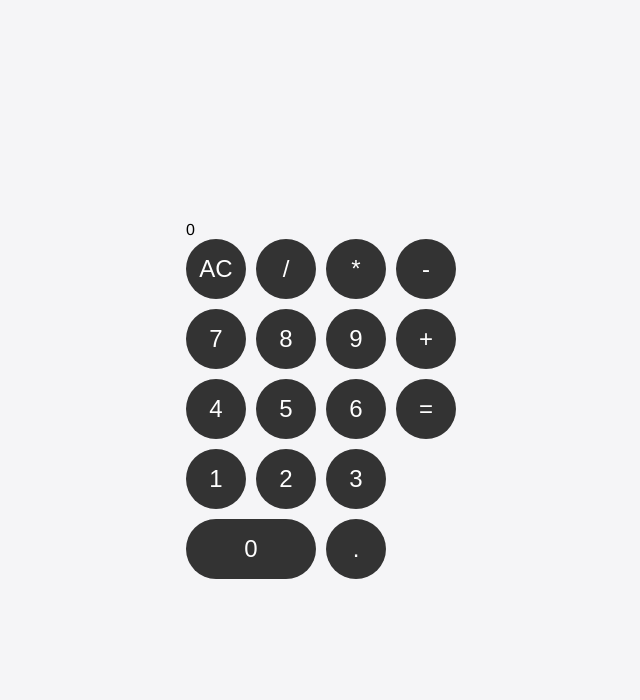
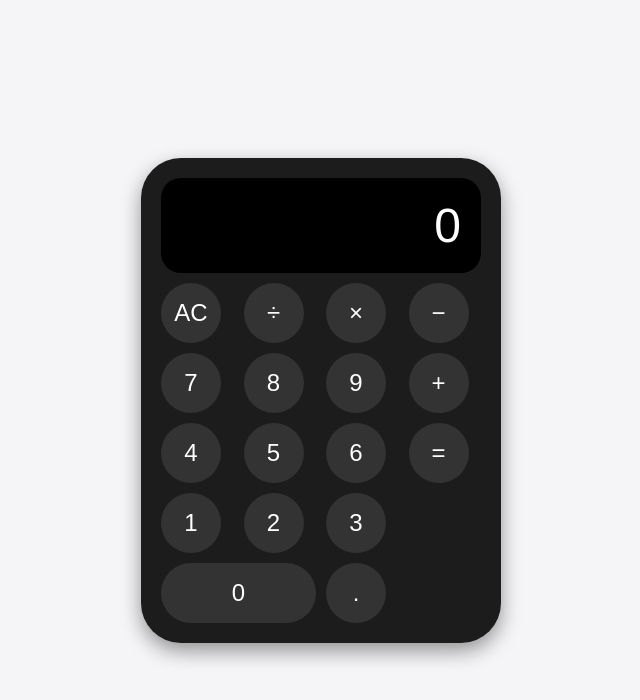
Before and after one commit to Tuvea21/calculadora, a plain HTML site: page index.html in a window 1280 px wide. Shown: the whole page, without its empty margins (319-959 px from the left). Drawn offline with Linux system fonts and the light colour scheme.

Commit message:
Atualizada

```diff
--- a/index.html
+++ b/index.html
@@ -1,19 +1,19 @@
 <!DOCTYPE html>
 <html lang="pt">
 <head>
-    <meta charset="UTF-8">
-    <meta name="viewport" content="width=device-width, initial-scale=1.0">
-    <title>Calculadora</title>
-    <link rel="stylesheet" href="style.css">
+  <meta charset="UTF-8" />
+  <meta name="viewport" content="width=device-width, initial-scale=1.0"/>
+  <title>Calculadora Apple Style</title>
+  <link rel="stylesheet" href="style.css" />
 </head>
 <body>
-   <div class="calculadora">
-       <div class="display">0</div>
+  <div class="calculator">
+    <div id="display">0</div>
     <div class="buttons">
       <button onclick="clearDisplay()">AC</button>
-              <button onclick="appendOperator('/')">/</button>
-              <button onclick="appendOperator('*')">*</button>
-              <button onclick="appendOperator('-')">-</button>
+      <button onclick="appendOperator('/')">÷</button>
+      <button onclick="appendOperator('*')">×</button>
+      <button onclick="appendOperator('-')">−</button>
       <button onclick="appendNumber('7')">7</button>
       <button onclick="appendNumber('8')">8</button>
       <button onclick="appendNumber('9')">9</button>
```
Lines whose indentation alone changed are shown as unchanged.
